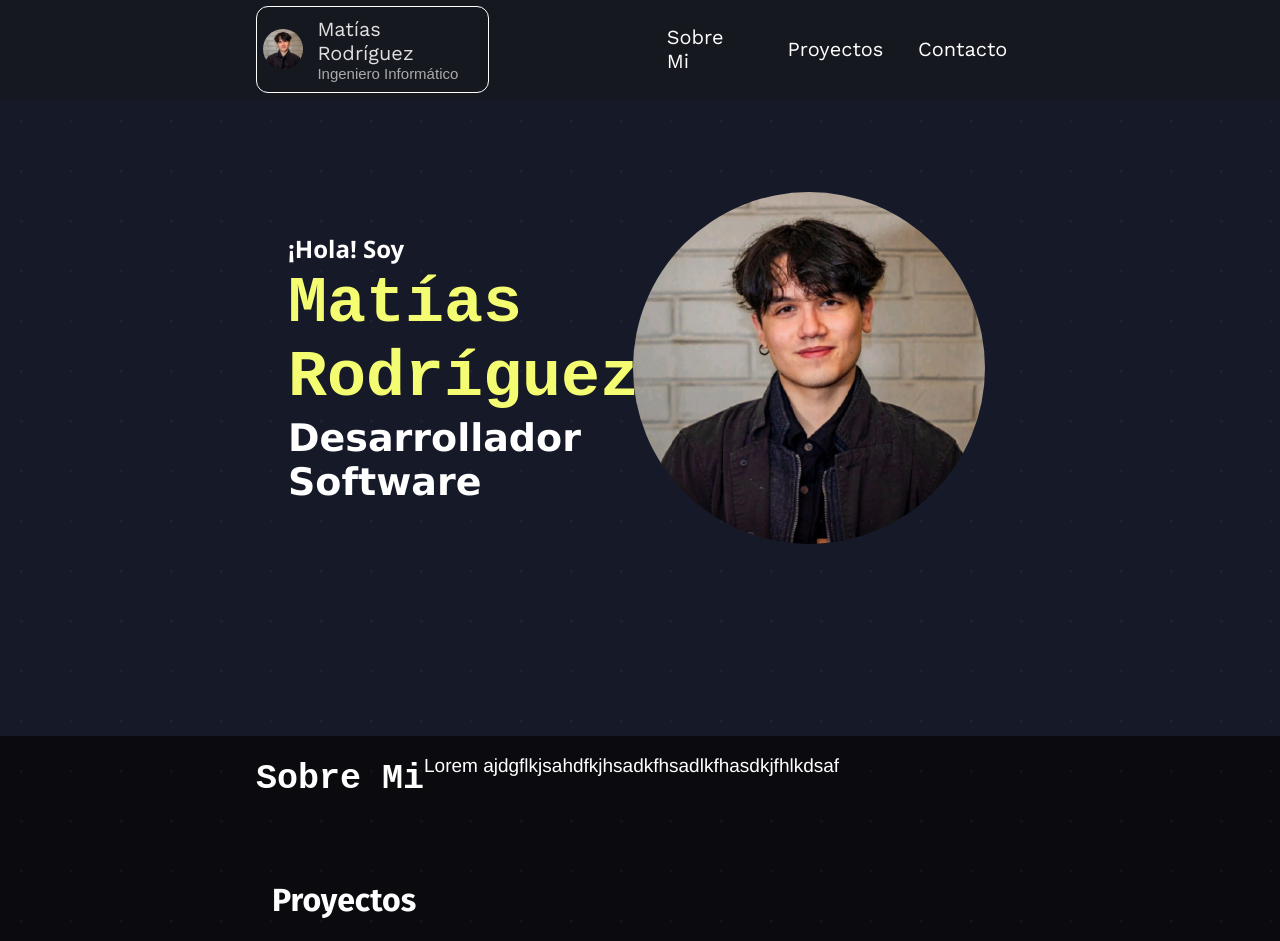
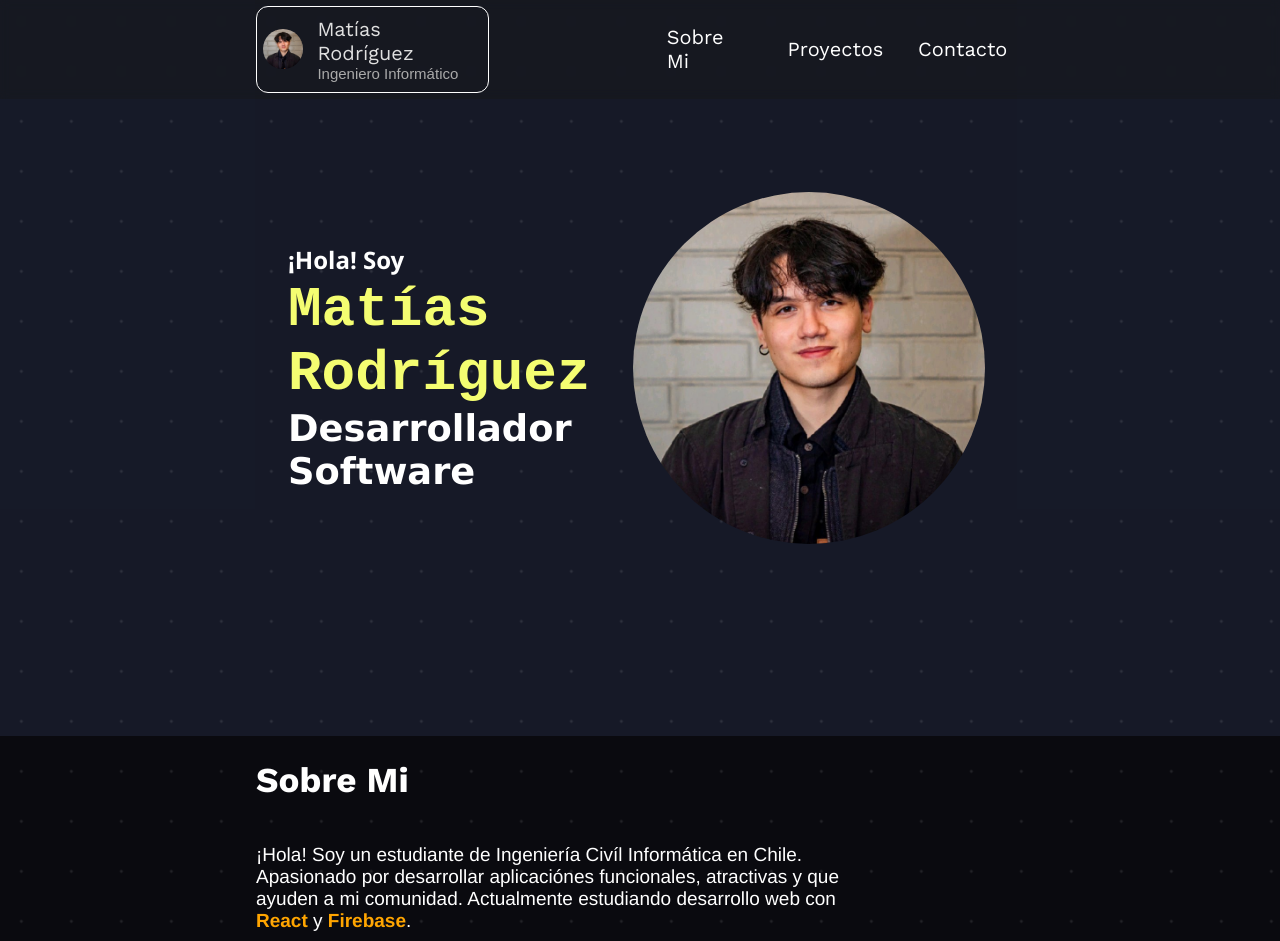
Before and after one commit to MatiasRodriguezH/app_portafolio, a React (Create React App) app: page / in a window 1280 px wide. Shown: the top 941 px of the page. Built offline with nearby package versions, Linux system fonts and the light colour scheme.

Commit message:
style: adjust opacity for FondoEstrellas, update padding in Projects section, and enhance SobreMi content; modify Titulo styles for consistency

```diff
--- a/src/App.js
+++ b/src/App.js
@@ -34,7 +34,7 @@ const FondoEstrellas = styled.div`
     background: radial-gradient(white 1px, transparent 2px);
     background-size: 50px 50px;
     animation: parpadeo 6s linear infinite;
-    opacity: 0.05;
+    opacity: 0.1;
   }
 
   @keyframes parpadeo {
--- a/src/componentes/Projects.js
+++ b/src/componentes/Projects.js
@@ -2,7 +2,7 @@ import React from "react";
 import styled from "styled-components";
 
 const Section = styled.section`
-  padding: 2rem 1rem;
+  padding: 2rem 0;
   font-family: "Fira Sans";
 `;
 
@@ -15,7 +15,6 @@ const Title = styled.h2`
 const Projects = styled.div`
   display: grid;
   max-width: 1500px;
-  margin: 0 auto;
   gap: 1rem;
   grid-template-columns: repeat(2, 1fr);
   @media (max-width: 1400px) {
--- a/src/componentes/SobreMi.js
+++ b/src/componentes/SobreMi.js
@@ -3,24 +3,42 @@ import styled from "styled-components";
 
 const SobreMiDiv = styled.div`
   display: flex;
-  justify-content: column;
+  flex-direction: column;
 `;
 
 const Titulo = styled.h1`
-  font-family: "Courier New", Courier, monospace;
+  font-family: "Work Sans", Courier, monospace;
   font-size: 35px;
 `;
 
 const Texto = styled.p`
   font-family: Helvetica;
   font-size: 19px;
+  padding: 0;
+  width: 80%;
+`;
+
+const PalabraClave = styled.span`
+  color: orange;
+  font-weight: bold;
 `;
 
 const SobreMi = () => {
   return (
     <SobreMiDiv>
       <Titulo>Sobre Mi</Titulo>
-      <Texto>Lorem ajdgflkjsahdfkjhsadkfhsadlkfhasdkjfhlkdsaf</Texto>
+      <Texto>
+        ¡Hola! Soy un estudiante de Ingeniería Civíl Informática en Chile.
+        Apasionado por desarrollar aplicaciónes funcionales, atractivas y que
+        ayuden a mi comunidad. Actualmente estudiando desarrollo web con{" "}
+        <PalabraClave>React</PalabraClave> y{" "}
+        <PalabraClave>Firebase</PalabraClave>.
+      </Texto>
+      <Texto>
+        Me destaco por mis habilidades de comunicación, rápido aprendizaje y
+        enseñanza. Actualmente estoy interesado en conocer equipos que me
+        permitan aportar y crecer profesionalmente.
+      </Texto>
     </SobreMiDiv>
   );
 };
--- a/src/componentes/Titulo.js
+++ b/src/componentes/Titulo.js
@@ -20,8 +20,8 @@ const Texto = styled.div`
   margin: 0;
   gap: 0.1rem;
 
-  h2,
-  h1 {
+  h2 {
+    font-size: 1.5rem;
     margin: 0;
     padding: 0;
   }
@@ -42,14 +42,16 @@ const Avatar = styled.img`
 
 const Nombre = styled.h1`
   color: rgb(244, 253, 113);
-  font-size: 65px;
+  font-size: 3.5rem;
   font-family: "Courier New", Courier, monospace;
   padding: 0;
   margin: 0;
 `;
 
 const Subtitulo = styled.h1`
-  font-size: 38px;
+  padding: 0;
+  margin: 0;
+  font-size: 2.3rem;
   font-family: "Lucida Sans", "Lucida Sans Regular", "Lucida Grande",
     "Lucida Sans Unicode", Geneva, Verdana, sans-serif;
 `;
```
